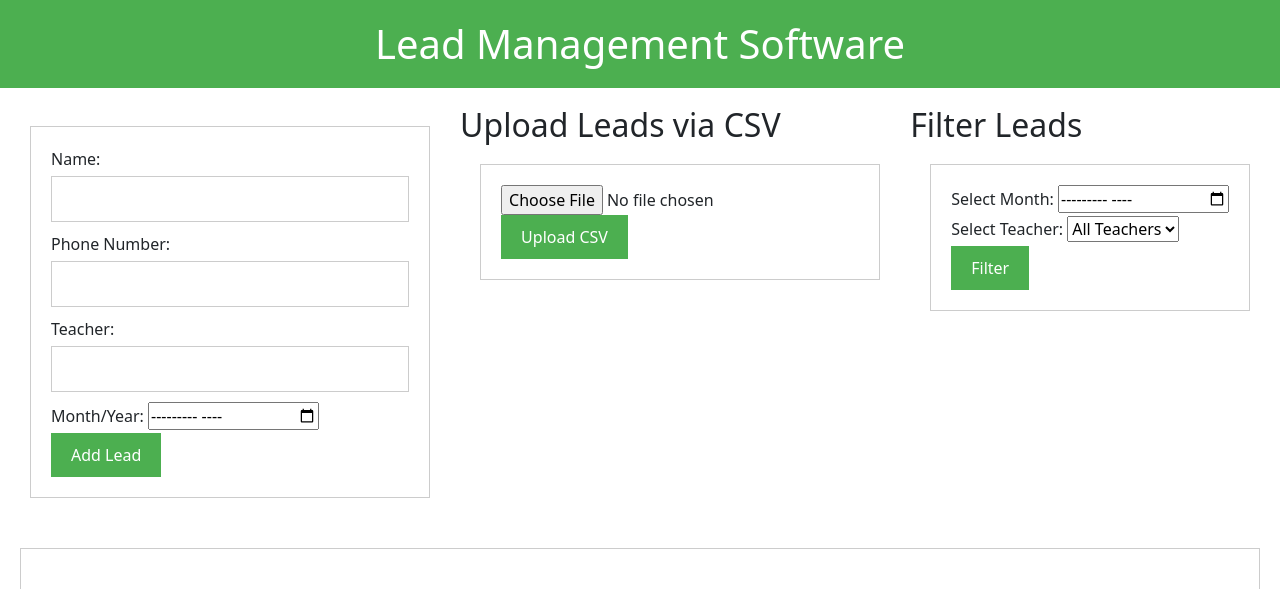
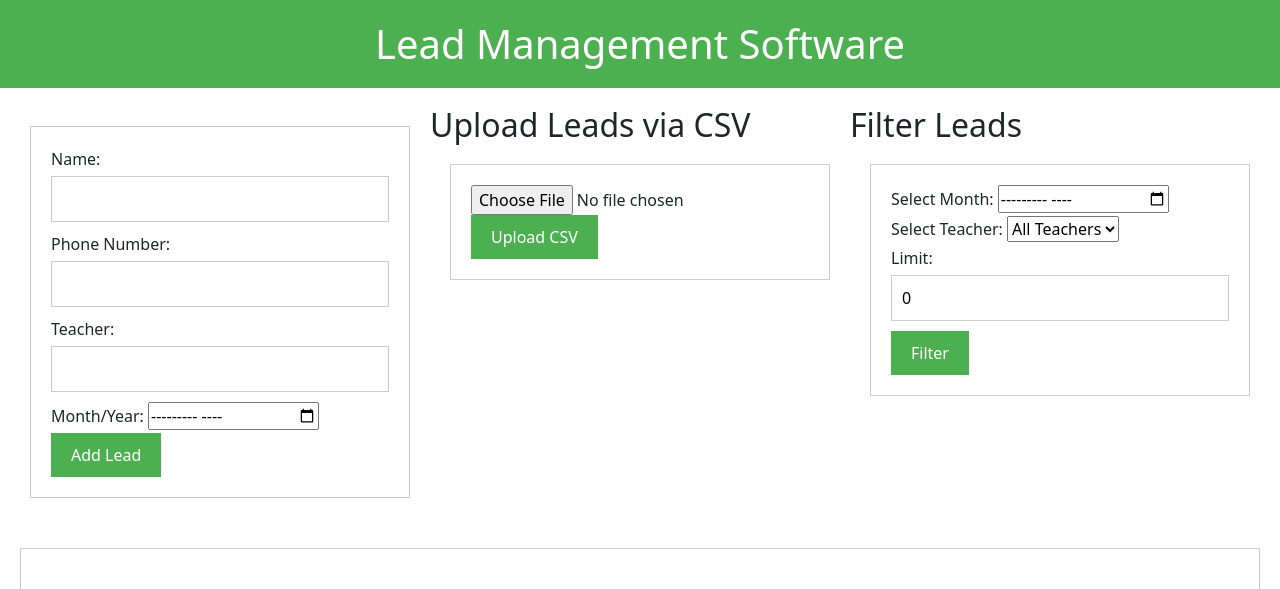
Before and after one commit to Phoenix1454/backend, a Flask app: page / in a window 1280 px wide. Shown: the top 589 px of the page. Run offline with Flask 3, Linux system fonts and the light colour scheme; data that the repository does not hold is empty; some libraries are stand-ins or nearby versions.

Commit message:
Added limit

```diff
--- a/app.py
+++ b/app.py
@@ -69,11 +69,12 @@ def add_leads_csv():
             for _, row in df.iterrows():
                 conn = init_db()
                 cursor = conn.cursor()
+                year = int(row['year'])
                 phone_no=str(row['phone_number']).replace(' ','').replace('.','')
                 phone_no=phone_no[::-1][0:10]
                 phone_no=phone_no[::-1]
                 try:
-                    cursor.execute(query, (row['name'], phone_no, row['month'], row['year'], row['teacher']))
+                    cursor.execute(query, (row['name'], phone_no, row['month'], year, row['teacher']))
                     conn.commit()
                     cursor.close()
                     conn.close()
@@ -146,14 +147,20 @@ def filter_and_download_leads():
         year = request.args.get('year')
         teacher = request.args.get('teacher')
         month = months[int(month)]
-        print(month)
+        limit = request.args.get('limit')
+        print('Filter Parameters:', month, year, teacher, limit)  # Add this line to check the values
+
         conn = init_db()
         cursor = conn.cursor()
 
-        if teacher and month and year:
-            query = "SELECT * FROM leads WHERE teacher = %s AND month = %s AND year = %s"
-            cursor.execute(query, (teacher, month, year))
-        # Add more conditions for other filter combinations if needed...
+        if not(teacher and month and year):
+            return jsonify({"error": "Please pass all values"})
+        # Build the SQL query with the filtering condition and LIMIT clause
+        if limit!="0":
+            query = f"SELECT * FROM leads WHERE month = %s AND year = %s AND teacher = %s LIMIT {limit}"
+        else:
+            query = "SELECT * FROM leads WHERE month = %s AND year = %s AND teacher = %s"
+        cursor.execute(query, (month, year, teacher))
 
         leads = cursor.fetchall()
         cursor.close()
@@ -171,6 +178,7 @@ def filter_and_download_leads():
 
     except Exception as e:
         return jsonify({'error': str(e)})
+
 
 @app.route('/api/get_teachers', methods=['GET'])
 def get_teachers():
@@ -202,4 +210,4 @@ def index():
 
 if __name__ == '__main__':
     app.jinja_env.cache = {}
-    app.run(debug=True)
+    app.run(debug=True, host='0.0.0.0')
--- a/templates/index.html
+++ b/templates/index.html
@@ -133,6 +133,8 @@ h2 {
         <input type="month" id="filterMonth"><br>
         <label for="filterTeacher">Select Teacher:</label>
         <select id="filterTeacher"></select><br>
+        <label for="limit">Limit:</label>
+        <input type="text" id="limit" value="0">
         <button type="submit">Filter</button>
     </form>
 </div>
@@ -280,9 +282,10 @@ function handleFilterFormSubmit(event) {
     console.log('clicked')
     const [year, month] = document.getElementById('filterMonth').value.split("-");
     const teacher = document.getElementById('filterTeacher').value;
+    const limit = document.getElementById('limit').value
 
     // Send a GET request to the backend with the selected filter parameters
-    fetch(`/api/filter_and_download_leads?month=${month}&year=${year}&teacher=${teacher}`)
+    fetch(`/api/filter_and_download_leads?month=${month}&year=${year}&teacher=${teacher}&limit=${limit}`)
         .then(response => {
             if (!response.ok) {
                 throw new Error('Network response was not ok');
```
